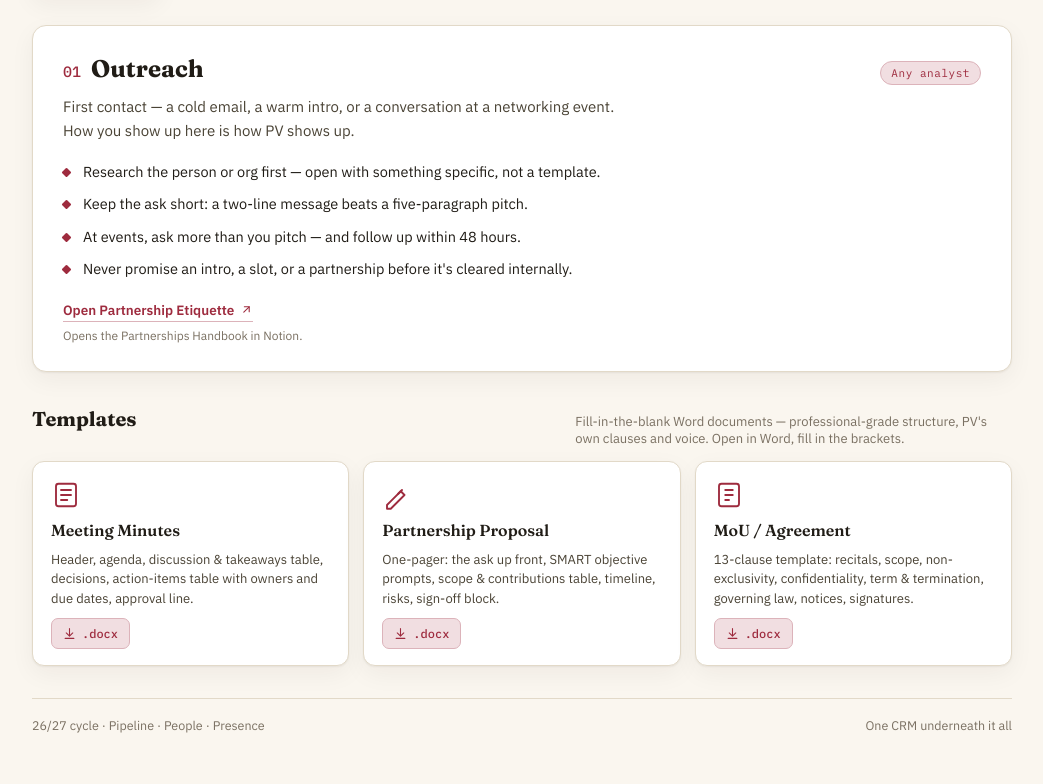
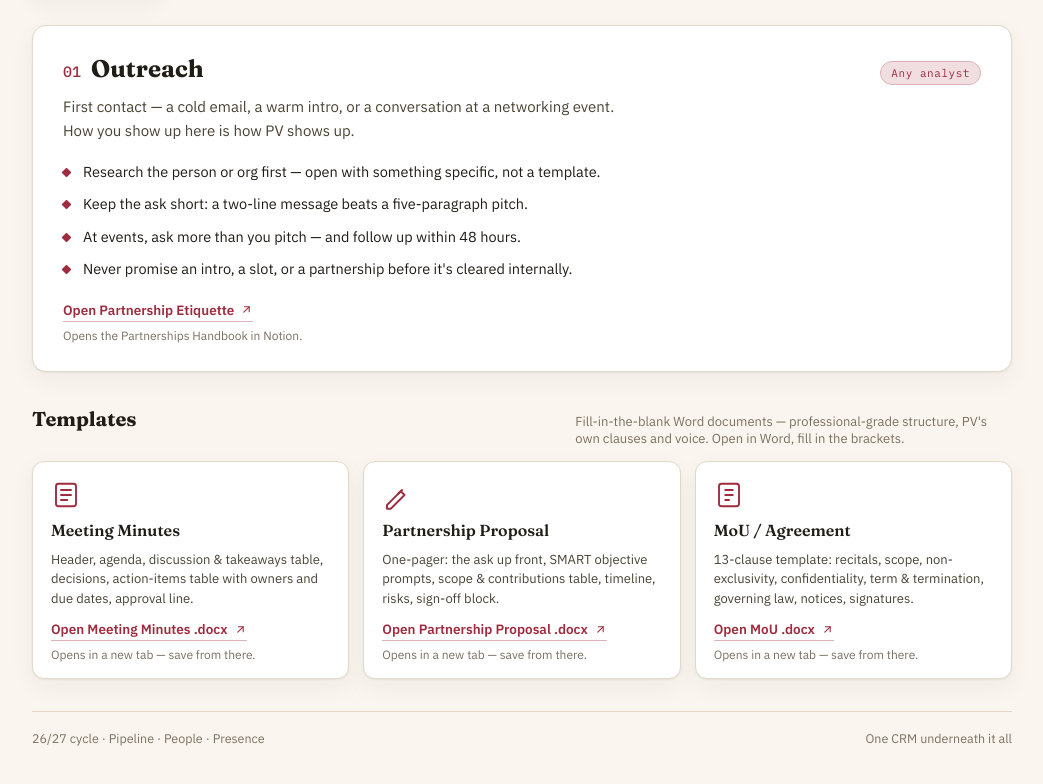
Before and after one commit to moon1610/pv-partnerships-sop, a plain HTML site: page index.html in a window 1280 px wide. Shown: the part 471-1255 px from the top of the page, without its empty margins (118-1161 px from the left). Drawn offline with Linux system fonts and the light colour scheme.

Commit message:
Add files via upload

```diff
--- a/index.html
+++ b/index.html
@@ -238,15 +238,7 @@
   .tpl-icon{ width:30px; height:30px; color:var(--pv-red); }
   .tpl-title{ font-family:'Fraunces', serif; font-weight:600; font-size:16px; color:var(--ink); }
   .tpl-desc{ font-size:13px; color:var(--ink-soft); line-height:1.5; flex:1; }
-  .tpl-download{
-    display:inline-flex; align-items:center; gap:6px; align-self:flex-start;
-    font-family:'IBM Plex Mono', monospace; font-size:12px; font-weight:500;
-    color:var(--pv-red); text-decoration:none; border:1px solid var(--pv-red-line);
-    background:var(--pv-red-soft); border-radius:7px; padding:7px 11px;
-    transition: border-color .15s ease, transform .15s ease;
-  }
-  .tpl-download:hover{ border-color:var(--pv-red); transform: translateY(-1px); }
-  .tpl-download svg{ width:13px; height:13px; }
+  .tpl-foot{ align-self:flex-start; }
   @media (max-width:720px){
     .tpl-grid{ grid-template-columns:1fr; }
   }
@@ -293,28 +285,37 @@
         <svg class="tpl-icon" viewBox="0 0 24 24" fill="none" stroke="currentColor" stroke-width="1.5" stroke-linecap="round" stroke-linejoin="round"><rect x="4" y="3" width="16" height="18" rx="2"/><path d="M8 8h8M8 12h8M8 16h5"/></svg>
         <div class="tpl-title">Meeting Minutes</div>
         <div class="tpl-desc">Header, agenda, discussion &amp; takeaways table, decisions, action-items table with owners and due dates, approval line.</div>
-        <a class="tpl-download" href="templates/PV-Meeting-Minutes-Template.docx" target="_blank" rel="noopener">
-          <svg viewBox="0 0 24 24" fill="none" stroke="currentColor" stroke-width="2" stroke-linecap="round" stroke-linejoin="round"><path d="M12 3v12"/><path d="M6 11l6 6 6-6"/><path d="M4 21h16"/></svg>
-          .docx
-        </a>
+        <div class="tpl-foot">
+          <a class="open-link" href="templates/PV-Meeting-Minutes-Template.docx" target="_blank" rel="noopener">
+            Open Meeting Minutes .docx
+            <svg viewBox="0 0 24 24" fill="none" stroke="currentColor" stroke-width="2" stroke-linecap="round" stroke-linejoin="round"><path d="M7 17 17 7"/><path d="M8 7h9v9"/></svg>
+          </a>
+          <div class="source-note">Opens in a new tab — save from there.</div>
+        </div>
       </div>
       <div class="tpl-card">
         <svg class="tpl-icon" viewBox="0 0 24 24" fill="none" stroke="currentColor" stroke-width="1.5" stroke-linecap="round" stroke-linejoin="round"><path d="M4 20 15 9l3 3-11 11H4v-3Z"/><path d="M13 11l3-3"/></svg>
         <div class="tpl-title">Partnership Proposal</div>
         <div class="tpl-desc">One-pager: the ask up front, SMART objective prompts, scope &amp; contributions table, timeline, risks, sign-off block.</div>
-        <a class="tpl-download" href="templates/PV-Partnership-Proposal-Template.docx" target="_blank" rel="noopener">
-          <svg viewBox="0 0 24 24" fill="none" stroke="currentColor" stroke-width="2" stroke-linecap="round" stroke-linejoin="round"><path d="M12 3v12"/><path d="M6 11l6 6 6-6"/><path d="M4 21h16"/></svg>
-          .docx
-        </a>
+        <div class="tpl-foot">
+          <a class="open-link" href="templates/PV-Partnership-Proposal-Template.docx" target="_blank" rel="noopener">
+            Open Partnership Proposal .docx
+            <svg viewBox="0 0 24 24" fill="none" stroke="currentColor" stroke-width="2" stroke-linecap="round" stroke-linejoin="round"><path d="M7 17 17 7"/><path d="M8 7h9v9"/></svg>
+          </a>
+          <div class="source-note">Opens in a new tab — save from there.</div>
+        </div>
       </div>
       <div class="tpl-card">
         <svg class="tpl-icon" viewBox="0 0 24 24" fill="none" stroke="currentColor" stroke-width="1.5" stroke-linecap="round" stroke-linejoin="round"><rect x="4" y="3" width="16" height="18" rx="2"/><path d="M9 8h6M9 12h6M9 16h3"/></svg>
         <div class="tpl-title">MoU / Agreement</div>
         <div class="tpl-desc">13-clause template: recitals, scope, non-exclusivity, confidentiality, term &amp; termination, governing law, notices, signatures.</div>
-        <a class="tpl-download" href="templates/PV-MoU-Template.docx" target="_blank" rel="noopener">
-          <svg viewBox="0 0 24 24" fill="none" stroke="currentColor" stroke-width="2" stroke-linecap="round" stroke-linejoin="round"><path d="M12 3v12"/><path d="M6 11l6 6 6-6"/><path d="M4 21h16"/></svg>
-          .docx
-        </a>
+        <div class="tpl-foot">
+          <a class="open-link" href="templates/PV-MoU-Template.docx" target="_blank" rel="noopener">
+            Open MoU .docx
+            <svg viewBox="0 0 24 24" fill="none" stroke="currentColor" stroke-width="2" stroke-linecap="round" stroke-linejoin="round"><path d="M7 17 17 7"/><path d="M8 7h9v9"/></svg>
+          </a>
+          <div class="source-note">Opens in a new tab — save from there.</div>
+        </div>
       </div>
     </div>
   </section>
```
